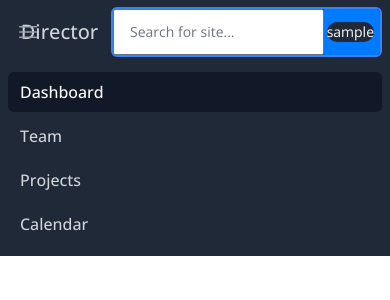
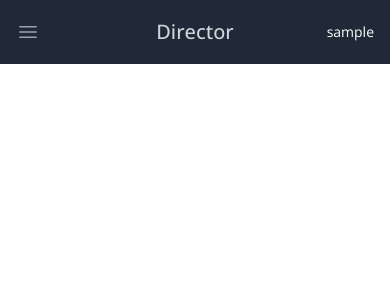
Before and after one commit to JasonGrace2282/director5, a Django app: page / in a window 390 px wide. Shown: the top 300 px of the page. Run offline with Django 5.2, Linux system fonts and the light colour scheme; the visitor is signed in with stand-in values (Sample User, id 1).

Commit message:
Get sidebar working on mobile

```diff
--- a/manager/director/static/tailwind/build.css
+++ b/manager/director/static/tailwind/build.css
@@ -1266,7 +1266,21 @@ select {
   }
 }
 
+@media (min-width: 768px) {
+  .md\:inline-flex {
+    display: inline-flex;
+  }
+}
+
 @media (min-width: 1024px) {
+  .lg\:block {
+    display: block;
+  }
+
+  .lg\:inline-flex {
+    display: inline-flex;
+  }
+
   .lg\:px-8 {
     padding-left: 2rem;
     padding-right: 2rem;
--- a/manager/director/templates/base_with_nav.html
+++ b/manager/director/templates/base_with_nav.html
@@ -20,7 +20,7 @@
             href="https://cdnjs.cloudflare.com/ajax/libs/font-awesome/6.7.1/css/fontawesome.min.css"
             integrity="sha512-lauN4D/0AgFUGvmMR+knQnbOADyD/XuQ8VF18I8Ll0+TLvsujshyxvU+uzogmQbSq6qJd5jnUdYtK8ShxXMlSg=="
             crossorigin="anonymous"
-            referrerpolicy="no-referrer" />
+            referrerpolicy="no-referrer">
       <script src="https://cdnjs.cloudflare.com/ajax/libs/jquery/3.7.1/jquery.min.js"
               integrity="sha512-v2CJ7UaYy4JwqLDIrZUI/4hqeoQieOmAZNXBeQyjo21dadnwR+8ZaIJVT8EE2iyI61OV8e6M8PP2/4hpQINQ/g=="
               crossorigin="anonymous"
@@ -33,19 +33,23 @@
           * Populates the navbar with the appropriate active classes
           */
           function setActiveNavbar() {
-            $("#navbar-sections").children().each(function() {
+            $("#navbar-sections").children().each(function(_, el) {
               if ($(this).html().toLowerCase() === current_app) {
                 $(this).addClass("text-white");
                 $(this).attr("aria-current", "page");
               } else {
                 $(this).addClass("text-gray-300 hover:bg-gray-700 hover:text-white");
               }
+
+              const mobile_el = $(this).clone();
+              mobile_el.removeClass("text-sm").addClass("block");
+              $("#mobile-menu-dashboard").append(mobile_el);
+
             });
           }
 
           /**
           * Toggles the profile options dropdown on the user.
-          * @param {jQuery} btn The button that was clicked
           */
           function toggleProfileOptions() {
             const options = $("#user-menu");
@@ -59,10 +63,25 @@
             }
           }
 
+          /**
+          * Toggle the sidebar on mobile
+          */
+          function toggleMobileMenu() {
+            const menu = $("#mobile-menu");
+            menu.toggle(200);
+            if(menu.attr("aria-expanded") === "true") {
+              menu.attr("aria-expanded", "false");
+            } else {
+              menu.attr("aria-expanded", "true");
+            }
+          }
+
           $(function() {
             setActiveNavbar();
 
             $("#user-menu-button").on("click", toggleProfileOptions);
+
+            $("#mobile-menu-button").on("click", toggleMobileMenu);
           })
     </script>
   </head>
@@ -74,6 +93,7 @@
             <!-- Mobile menu button-->
             <button type="button"
                     class="inline-flex relative justify-center items-center p-2 text-gray-400 rounded-md hover:text-white hover:bg-gray-700 focus:ring-2 focus:ring-inset focus:ring-white focus:outline-none"
+                    id="mobile-menu-button"
                     aria-controls="mobile-menu"
                     aria-expanded="false">
               <span class="absolute -inset-0.5"></span>
@@ -129,10 +149,11 @@
               </div>
             </div>
           </div>
-          <div class="flex overflow-hidden mx-auto max-w-md rounded-md border-2 border-blue-500">
+          {% if request.user.is_authenticated %}
+            <div class="flex hidden overflow-hidden mx-auto max-w-md rounded-md border-2 border-blue-500 md:inline-flex">
               <input type="search"
                      placeholder="Search for site..."
-                   class="py-3 px-4 w-full text-sm text-gray-600 bg-white rounded-sm outline-none" />
+                     class="py-3 px-4 w-full text-sm text-gray-600 bg-white rounded-sm outline-none">
               <button type='button'
                       class="flex justify-center items-center px-5 bg-[#007bff]">
                 <svg xmlns="http://www.w3.org/2000/svg"
@@ -146,7 +167,6 @@
             </div>
             <div class="flex absolute inset-y-0 right-0 items-center pr-2 sm:static sm:inset-auto sm:pr-0 sm:ml-6">
               <!-- Profile dropdown -->
-            {% if request.user.is_authenticated %}
               <div class="relative ml-3">
                 <div>
                   <button type="button"
@@ -183,24 +203,14 @@
                      id="user-menu-item-2">Sign out</a>
                 </div>
               </div>
+            </div>
           {% endif %}
         </div>
       </div>
-      </div>
       <!-- Mobile menu, show/hide based on menu state. -->
-      <div class="sm:hidden" id="mobile-menu">
-        <div class="px-2 pt-2 pb-3 space-y-1">
-          <!-- Current: "bg-gray-900 text-white", Default: "text-gray-300 hover:bg-gray-700 hover:text-white" -->
-          <a href="#"
-             class="block py-2 px-3 text-base font-medium text-white bg-gray-900 rounded-md"
-             aria-current="page">Dashboard</a>
-          <a href="#"
-             class="block py-2 px-3 text-base font-medium text-gray-300 rounded-md hover:text-white hover:bg-gray-700">Team</a>
-          <a href="#"
-             class="block py-2 px-3 text-base font-medium text-gray-300 rounded-md hover:text-white hover:bg-gray-700">Projects</a>
-          <a href="#"
-             class="block py-2 px-3 text-base font-medium text-gray-300 rounded-md hover:text-white hover:bg-gray-700">Calendar</a>
-        </div>
+      <div class="hidden sm:hidden" id="mobile-menu">
+        <div class="px-2 pt-2 pb-3 space-y-1" id="mobile-menu-dashboard">
+          <!-- Populated via javascript -->
         </div>
       </nav>
       {% block main %}{% endblock %}
```
Lines whose indentation alone changed are shown as unchanged.
